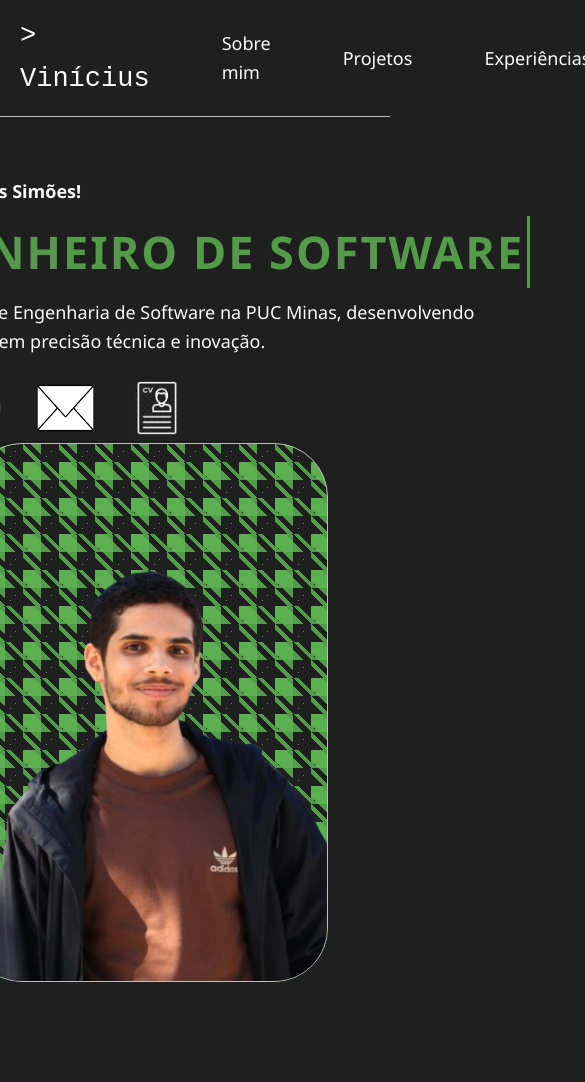
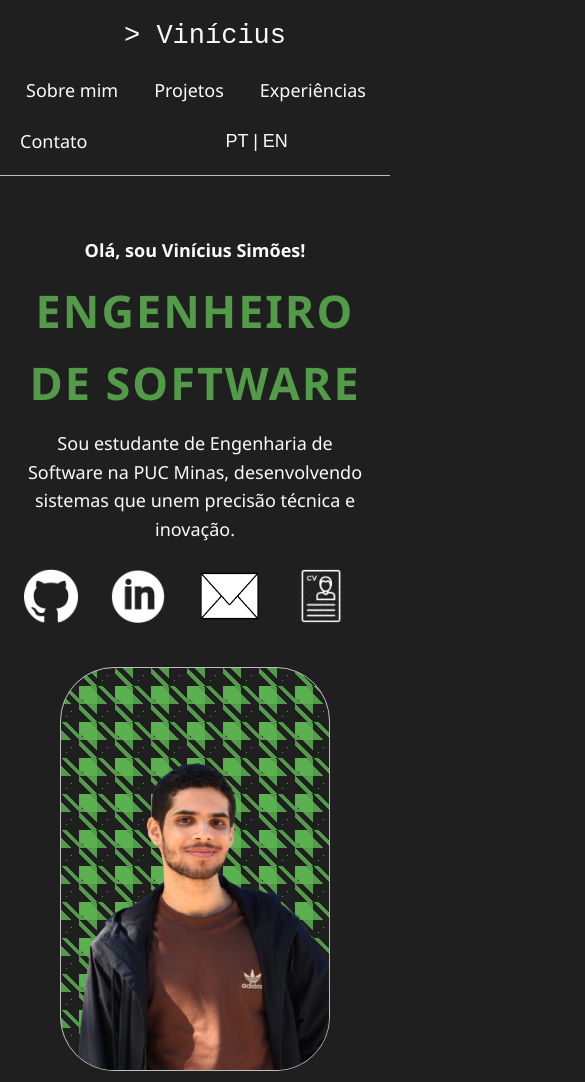
Before and after one commit to ICEI-PUC-Minas-PMGCC-TI/portifolio-web, a plain HTML site: page index.html in a window 390 px wide. Shown: the top 1082 px of the page, 585 px wide, since content can reach past the window. Drawn offline with Linux system fonts and the light colour scheme.

Commit message:
Responsividade

```diff
--- a/src/style.css
+++ b/src/style.css
@@ -482,8 +482,84 @@ footer {
 }
 
 /* --- Responsividade Básica --- */
-@media (max-width: 768px) {
-    .hero, .projeto-card, .experiencia-grid {
-        grid-template-columns: 1fr;
+
+/* --- Responsividade --- */
+
+@media (max-width: 992px) {
+    .hero {
+        grid-template-columns: 1fr; /* Empilha o texto e a imagem */
+        text-align: center;
+        min-height: auto;
+        gap: 2rem;
+    }
+
+    .hero-content h1 {
+        width: 100%;
+        white-space: normal; /* Permite que o título quebre linha no celular */
+        border-right: none;
+        animation: none;     /* Animação de digitação não funciona bem em múltiplas linhas */
+    }
+
+    .hero-image {
+        margin-left: 0;
+        display: flex;
+        justify-content: center;
+    }
+
+    .hero-image img {
+        margin-left: 0;
+        max-width: 15rem;
+    }
+
+    .social-icons {
+        justify-content: center;
+    }
+
+    /* Ajuste dos Cards de Projeto */
+    .projeto-card {
+        grid-template-columns: 1fr; /* Empilha imagem, info e tags */
+        width: 100%;
+    }
+
+    .projeto-image, .projeto-tags {
+        border: none;
+        border-bottom: 1px solid var(--bg-color);
     }
 }
+
+@media (max-width: 600px) {
+    .menu {
+        gap: 1rem;
+        flex-wrap: wrap; /* Permite que os links do menu quebrem linha se necessário */
+        justify-content: center;
+    }
+
+    .logo {
+        margin-right: 0;
+        width: 100%;
+        text-align: center;
+    }
+
+    .toggle-lang {
+        margin: 0 auto;
+    }
+
+    .experiencia-grid {
+        grid-template-columns: 1fr; /* Uma coluna de tecnologias por vez */
+    }
+
+    .email-form button {
+        margin-left: 0;
+        width: 100%; /* Botão de enviar ocupa a largura toda no celular */
+    }
+
+    .footer-content {
+        flex-direction: column;
+        text-align: center;
+    }
+
+    .footer-links a {
+        padding-left: 0;
+        margin: 10px 0;
+    }
+}
```
